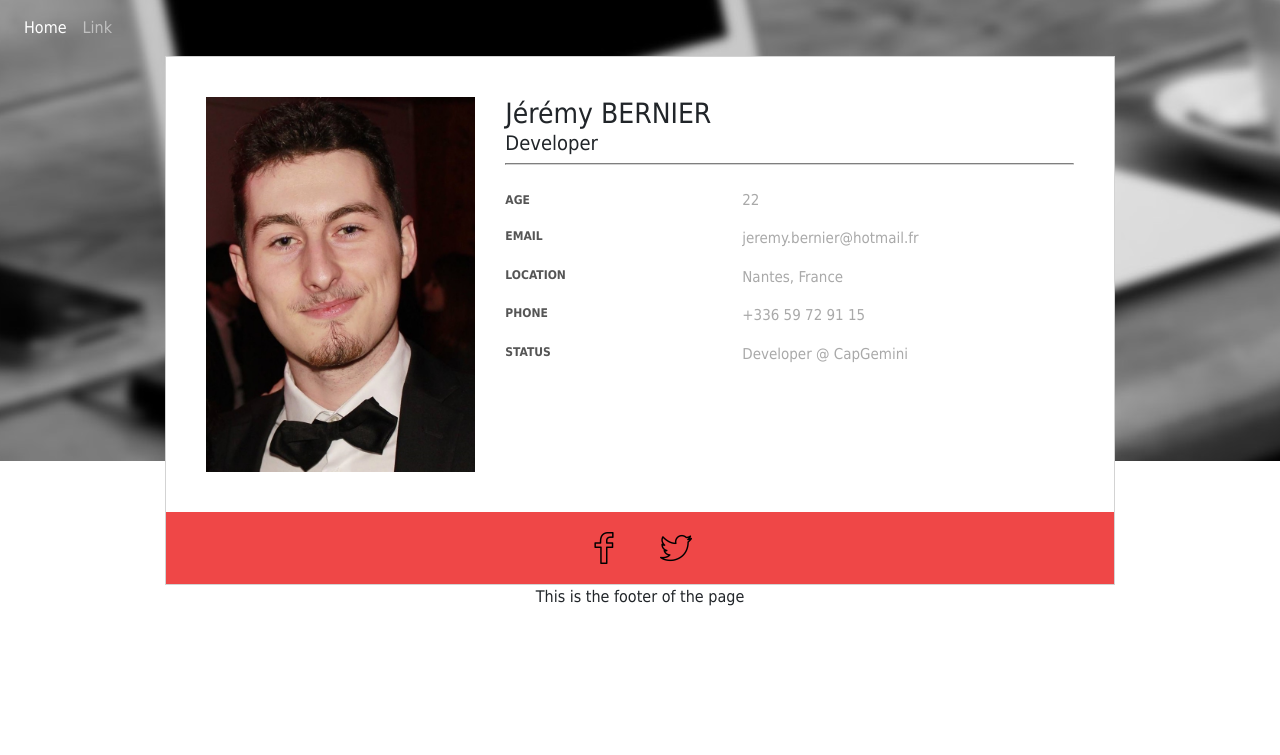
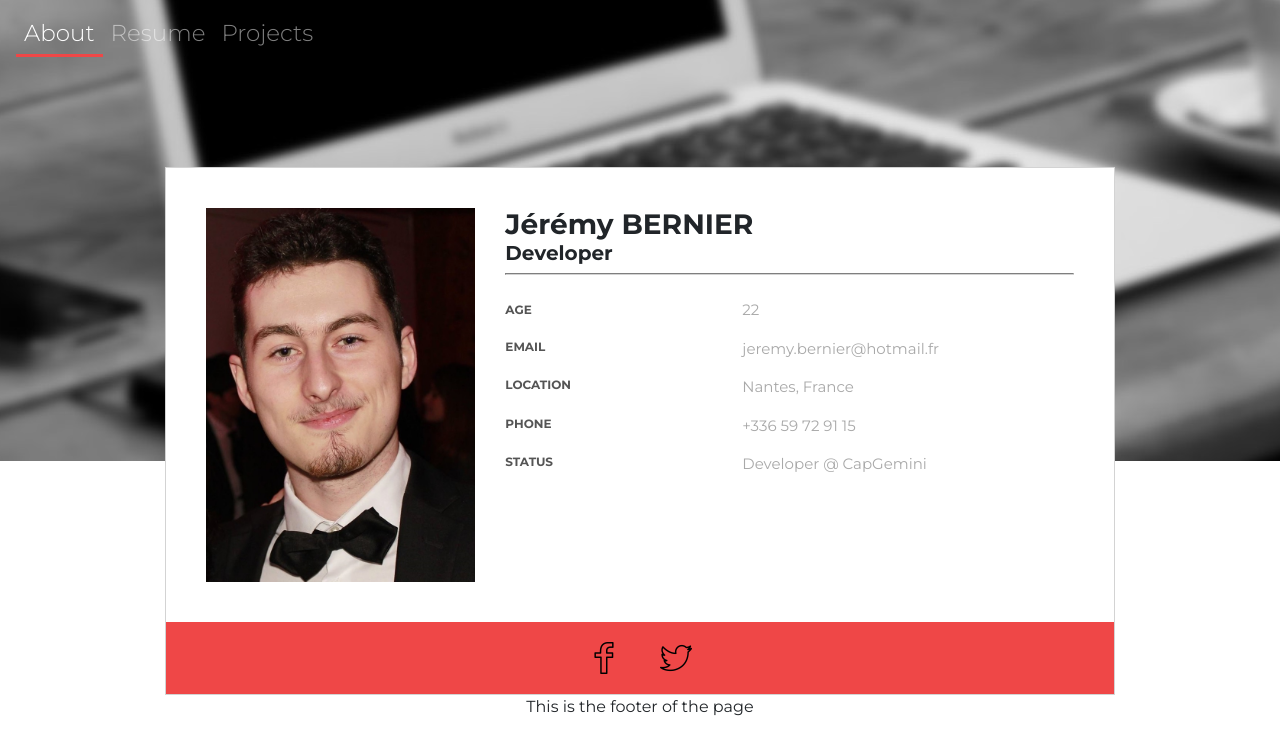
Before and after one commit to J-Bernier/J-Bernier.github.io, a Jekyll site: the page built from index.html, in a window 1280 px wide. Shown: the top 755 px of the page. Built offline with Jekyll 4.4.1, drawn with Linux system fonts in a browser that asks for light colours; nearby versions of some CDN libraries.

Commit message:
added navbar styling and new font

```diff
--- a/_includes/head.html
+++ b/_includes/head.html
@@ -24,6 +24,7 @@
         {{ site.title }}
     </title>
 
+    <link href="https://fonts.googleapis.com/css?family=Montserrat:300,400,700" rel="stylesheet">
     <link rel="stylesheet" href="/lib/bootstrap/css/bootstrap.min.css">
     <link rel="stylesheet" href="/css/content.css">
 
--- a/_includes/nav.html
+++ b/_includes/nav.html
@@ -1,15 +1,18 @@
 <nav class="navbar navbar-expand-sm navbar-dark">
-    <button class="navbar-toggler" type="button" data-toggle="collapse" data-target="#navbarSupportedContent" aria-controls="navbarSupportedContent" aria-expanded="false" aria-label="Toggle navigation">
+    <button class="navbar-toggler" type="button" data-toggle="collapse" data-target="#navbarMain" aria-controls="navbarMain" aria-expanded="false" aria-label="Toggle navigation">
       <span class="navbar-toggler-icon"></span>
     </button>
 
-    <div class="collapse navbar-collapse" id="navbarSupportedContent">
+    <div class="collapse navbar-collapse justify-content-center" id="navbarMain">
         <ul class="navbar-nav mr-auto">
             <li class="nav-item active">
-                <a class="nav-link" href="#">Home <span class="sr-only">(current)</span></a>
+                <a class="nav-link" href="#">About <span class="sr-only">(current)</span></a>
             </li>
             <li class="nav-item">
-                <a class="nav-link" href="#">Link</a>
+                <a class="nav-link" href="#">Resume</a>
+            </li>
+            <li class="nav-item">
+                <a class="nav-link" href="#">Projects</a>
             </li>
         </ul>
     </div>
--- a/css/content.scss
+++ b/css/content.scss
@@ -7,14 +7,27 @@ body{
     background-image: url("../img/background_index_tmp_2.jpg");
     background-repeat: no-repeat;
     background-position:center top;
-    font-family: Tahoma, Geneva, sans-serif;
-}
-
-.navbar{
+    font-family: 'Montserrat', sans-serif;
 }
 
 .no-l-padding{
     padding-left:0;
+}
+
+.navbar{
+    margin-bottom:100px;
+
+    .navbar-nav{
+        .nav-item{
+            font-size:23px;
+            font-weight:300;
+
+            &.active .nav-link{
+                border-bottom: 3px #ef4747 solid;
+                padding-bottom:3px;
+            }
+        }
+    }
 }
 
 .about-container{
@@ -23,7 +36,6 @@ body{
     border-bottom:none;
     background-color:white;
     padding:40px;
-
 
     .photo-container{
 
@@ -34,6 +46,7 @@ body{
     }
 
     h3,h4{
+        font-weight: bold;
         margin:0;
     }
 
@@ -87,3 +100,24 @@ body{
         }
     }
 }
+
+@media screen and (max-width: 576px){
+
+    .navbar{
+        margin-bottom:8px;
+    }
+
+    .about-container, .social-media{
+        // Removing the border on mobile
+        padding:20px;
+        border-width:0px;
+
+        .photo-container{
+            // Resizing the picture
+            .my-photo{
+                width:275px;
+                background-color:lightgray;
+            }
+        }
+    }
+}
```
